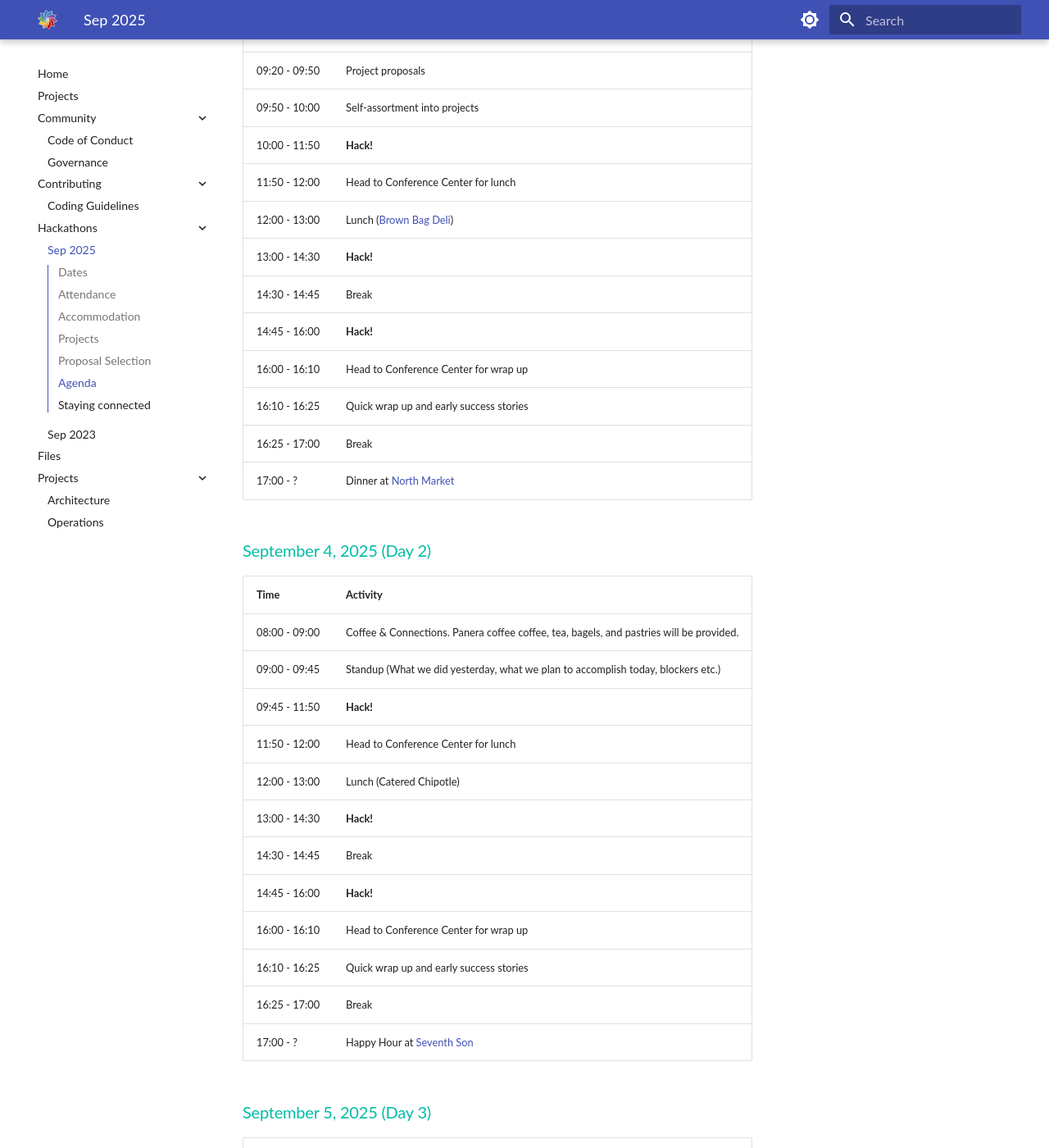
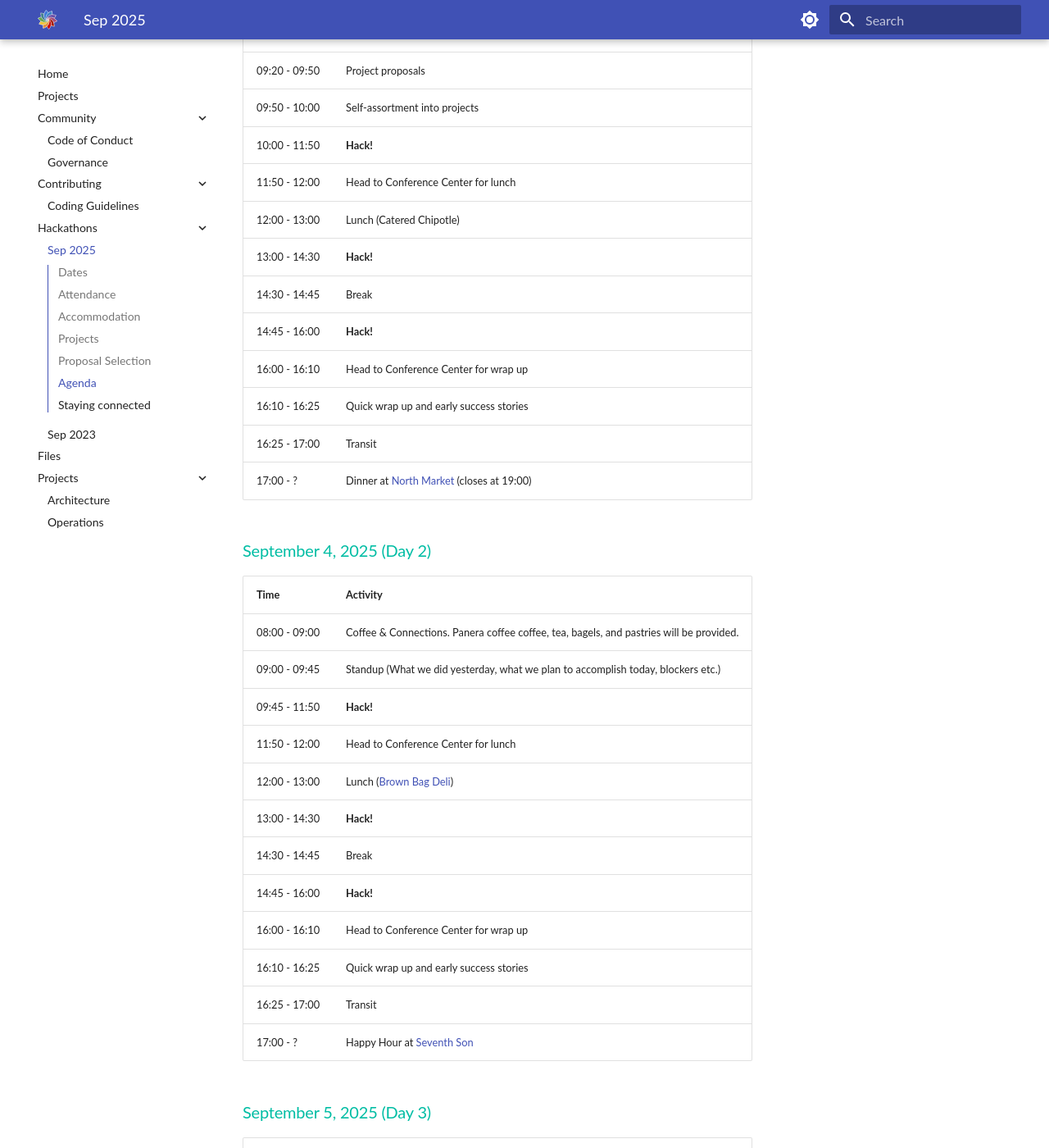
Before and after one commit to biocommons/biocommons.github.io, an MkDocs documentation site: the page built from docs/hackathons/2025.md, in a window 1280 px wide and 1400 px high, scrolled down 2820 px. Shown: the whole window at 82% size. Built offline with MkDocs 1.6.1 and Material for MkDocs 9.7.7, drawn with Linux system fonts in a browser that asks for light colours; some of the changed text lies outside the part shown.

Commit message:
docs: update agenda
* Switch day 1 and day 2 lunches
* Add in transit time
* Add potential Friday afternoon plan

```diff
--- a/docs/hackathons/2025.md
+++ b/docs/hackathons/2025.md
@@ -82,14 +82,14 @@ happy hours and dinners, which you must pay for yourself.
 | 09:50 - 10:00 | Self-assortment into projects |
 | 10:00 - 11:50 | **Hack!** |
 | 11:50 - 12:00 | Head to Conference Center for lunch |
-| 12:00 - 13:00 | Lunch ([Brown Bag Deli](https://www.thebrownbaggv.com/menu-1)) |
+| 12:00 - 13:00 | Lunch (Catered Chipotle) |
 | 13:00 - 14:30 | **Hack!** |
 | 14:30 - 14:45 | Break |
 | 14:45 - 16:00 | **Hack!** |
 | 16:00 - 16:10 | Head to Conference Center for wrap up |
 | 16:10 - 16:25 | Quick wrap up and early success stories |
-| 16:25 - 17:00 | Break |
-| 17:00 - ? | Dinner at [North Market](https://northmarket.org/location/downtown-market/) |
+| 16:25 - 17:00 | Transit |
+| 17:00 - ? | Dinner at [North Market](https://northmarket.org/location/downtown-market/) (closes at 19:00) |
 
 ### September 4, 2025 (Day 2)
 
@@ -99,13 +99,13 @@ happy hours and dinners, which you must pay for yourself.
 | 09:00 - 09:45 | Standup (What we did yesterday, what we plan to accomplish today, blockers etc.) |
 | 09:45 - 11:50 | **Hack!** |
 | 11:50 - 12:00 | Head to Conference Center for lunch |
-| 12:00 - 13:00 | Lunch (Catered Chipotle) |
+| 12:00 - 13:00 | Lunch ([Brown Bag Deli](https://www.thebrownbaggv.com/menu-1)) |
 | 13:00 - 14:30 | **Hack!** |
 | 14:30 - 14:45 | Break |
 | 14:45 - 16:00 | **Hack!** |
 | 16:00 - 16:10 | Head to Conference Center for wrap up |
 | 16:10 - 16:25 | Quick wrap up and early success stories |
-| 16:25 - 17:00 | Break |
+| 16:25 - 17:00 | Transit |
 | 17:00 - ? | Happy Hour at [Seventh Son](https://www.seventhsonbrewing.com/homepage) |
 
 ### September 5, 2025 (Day 3)
@@ -120,6 +120,7 @@ happy hours and dinners, which you must pay for yourself.
 | 13:00 - 14:20 | **Hack!** |
 | 14:20 - 14:30 | Head to Conference Center for closing |
 | 14:30 - 14:55 | Closing |
+| 15:00 - ? | Potentially meeting somewhere |
 
 ## Staying connected
 
```
